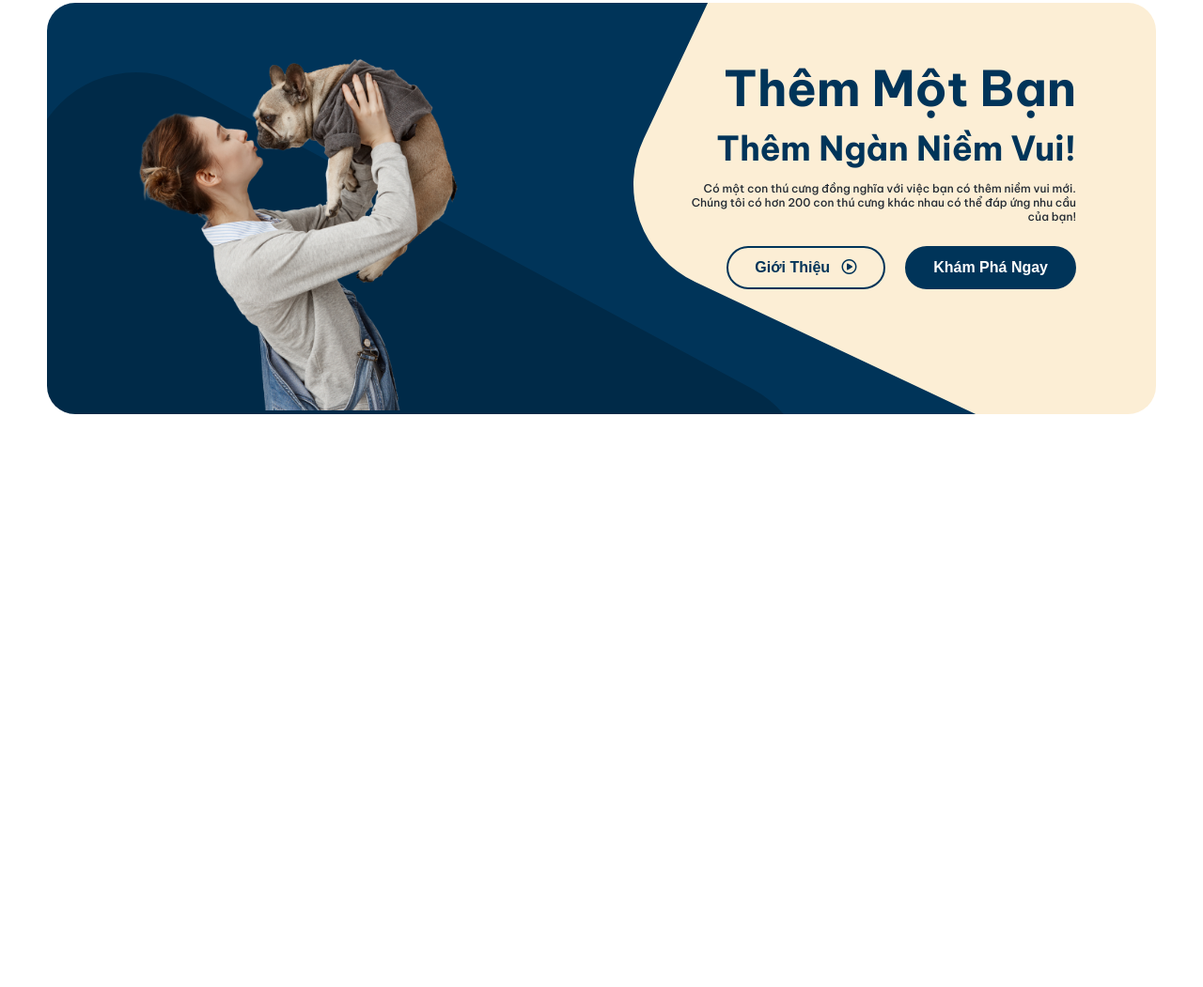
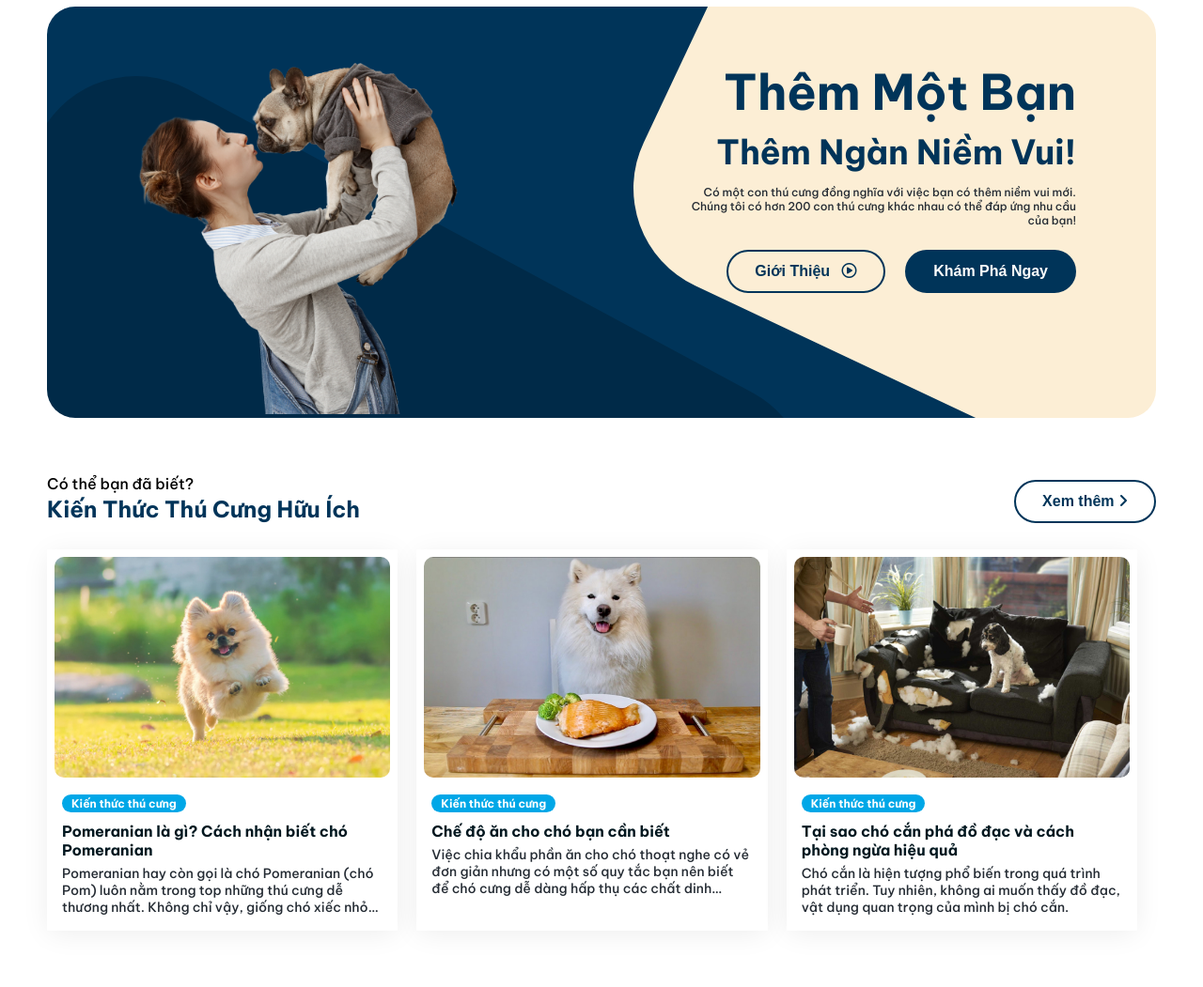
Before and after one commit to hongson2120061/project-1, a plain HTML site: page index.html in a window 1280 px wide. Shown: the part 1663-2714 px from the top of the page at 94% size. Before the commit the page ends 2164 px from the top, so only its background shows below. Drawn offline with Linux system fonts and the light colour scheme.

Commit message:
version 3

```diff
--- a/assets/css/style.css
+++ b/assets/css/style.css
@@ -59,8 +59,8 @@ ul {
     display:flex;
     justify-content:space-between;
     align-items:flex-end;
-    padding-top:60px;
-    padding-bottom:24px;
+    padding-top:24px;
+    padding-bottom:28px;
 }
 .top-head .left-head  {
     width: 50%;
@@ -145,13 +145,12 @@ ul {
 
 /* Section-1  */
 .section-1 {
-
     background-color: #FCEED3;
     border-radius : 0 0 40px 40px;
     position:relative;
     margin-top:-110px;
     padding-top: 110px ;
-    margin-bottom:0;
+    margin-bottom:36px;
     padding-bottom:0;
 }
 
@@ -316,13 +315,11 @@ ul {
 
 /* Section 3  */
 .section-3{
-    padding-bottom:60px;
+    padding-bottom:36px;
 }
 .section-3 .inner-wrap {
     background-image:url(../images/section-3-bg-1.svg);
     background-size: cover;
-
-
 }
 .section-3  .inner-wrap {
     display:flex;
@@ -368,3 +365,55 @@ ul {
     margin-left: 18px;
 }
 /* End Section 3  */
+.section-4 {
+    padding-bottom: 60px;
+}
+.section-4 .content {
+    display:flex;
+}
+.section-4 .content .item {
+    box-shadow: 0px 4px 28px -2px #00000014;
+    width : calc(100% / 3 - 20px * 2 / 3);
+    margin-right: 20px;
+    padding:8px;
+}
+.section-4 .content .item .inner-image {
+    border-radius: 10px;
+    overflow:hidden;
+    margin-bottom: 8px;
+    aspect-ratio: 364/240;
+    object-fit:cover;
+    overflow:hidden;
+}
+.section-4 .content .item img {
+    width: 100%;
+}
+.section-4 .info {
+    padding: 8px;
+}
+.section-4 .aside-title {
+    font-size: 12px ;
+    font-weight: 700;
+    background-color:#00A7E7;
+    border-radius: 28px;
+    padding : 2px 10px;
+    color:white;
+    display:inline-block;
+    margin-bottom: 10px;
+}
+.section-4 .info .title {
+    font-size: 16px;
+    font-weight: 700;
+    color:var(--color-dark-3);
+    margin-bottom: 6px;
+}
+.section-4 .info .info-detail {
+    font-size: 14px;
+    font-weight: 500;
+    color:var(--color-dark-2);
+    display: -webkit-box;
+    -webkit-line-clamp: 3;
+    -webkit-box-orient: vertical;
+    overflow: hidden;
+    line-clamp: 3;
+}
--- a/index.html
+++ b/index.html
@@ -8,6 +8,7 @@
     <title>Project 1</title>
 </head>
 <body>
+    <!-- Header  -->
     <header class="header">
         <div class="container">
             <div class="inner-wrap">
@@ -33,6 +34,8 @@
         </div>
 
     </header>
+    <!-- End Header  -->
+    <!-- Section 1   -->
     <div class="section-1">
         <div class="container">
             <div class="inner-wrap">
@@ -60,6 +63,8 @@
         </div>
 
     </div>
+    <!-- End Section 1   -->
+    <!-- Section 2   -->
     <div class="section-2">
         <div class="container">
             <div class="inner-wrap">
@@ -237,6 +242,8 @@
             </div>
         </div>
     </div>
+    <!-- End Section 2   -->
+    <!-- Section 3   -->
     <div class="section-3">
         <div class="container">
             <div class="inner-wrap">
@@ -258,5 +265,55 @@
             </div>
         </div>
     </div>
+    <!-- End Section 3   -->
+    <!-- Section 4   -->
+     <div class="section-4">
+        <div class="container">
+            <div class="inner-wrap">
+                <div class="top-head">
+                    <div class="left-head">
+                        <div class="inner-title">Có thể bạn đã biết?</div>
+                        <div class="title">Kiến thức thú cưng hữu ích</div>
+                    </div>
+                    <div class="right-head">
+                        <button class="button button-modify">Xem thêm <i class="fa-solid fa-angle-right"></i></button>
+                    </div>
+                </div>
+                <div class="content">
+                    <div class="item">
+                        <div class="inner-image">
+                            <img src="assets/images/article-1.jpg"  alt=""/>
+                        </div>
+                        <div class="info">
+                            <div class="aside-title">Kiến thức thú cưng</div>
+                            <div class="title">Pomeranian là gì? Cách nhận biết chó Pomeranian</div>
+                            <div class="info-detail">Pomeranian hay còn gọi là chó Pomeranian (chó Pom) luôn nằm trong top những thú cưng dễ thương nhất. Không chỉ vậy, giống chó xiếc nhỏ nhắn, đáng yêu, thông minh, thân thiện và khéo léo.</div>
+                        </div>
+                    </div>
+                    <div class="item">
+                        <div class="inner-image">
+                            <img src="assets/images/article-2.jpg"  alt=""/>
+                        </div>
+                        <div class="info">
+                            <div class="aside-title">Kiến thức thú cưng</div>
+                            <div class="title">Chế độ ăn cho chó bạn cần biết</div>
+                            <div class="info-detail">Việc chia khẩu phần ăn cho chó thoạt nghe có vẻ đơn giản nhưng có một số quy tắc bạn nên biết để chó cưng dễ dàng hấp thụ các chất dinh dưỡng trong khẩu phần ăn. Dành cho những người mới bắt đầu nuôi chó, đặc biệt là chó con mới sinh có sức đề kháng tương đối yếu.</div>
+                        </div>
+                    </div>
+                    <div class="item">
+                        <div class="inner-image">
+                            <img src="assets/images/article-3.jpg"  alt=""/>
+                        </div>
+                        <div class="info">
+                            <div class="aside-title">Kiến thức thú cưng</div>
+                            <div class="title">Tại sao chó cắn phá đồ đạc và cách phòng ngừa hiệu quả</div>
+                            <div class="info-detail">Chó cắn là hiện tượng phổ biến trong quá trình phát triển. Tuy nhiên, không ai muốn thấy đồ đạc, vật dụng quan trọng của mình bị chó cắn.</div>
+                        </div>
+                    </div>
+                </div>
+            </div>
+        </div>
+     </div>
+    <!-- End Section 4   -->
 </body>
 </html>
```
Also changed, not shown: assets/images/article-2.jpg (added), assets/images/article-2.png (deleted), assets/images/article-3.jpg (added), assets/images/article-3.png (deleted).
